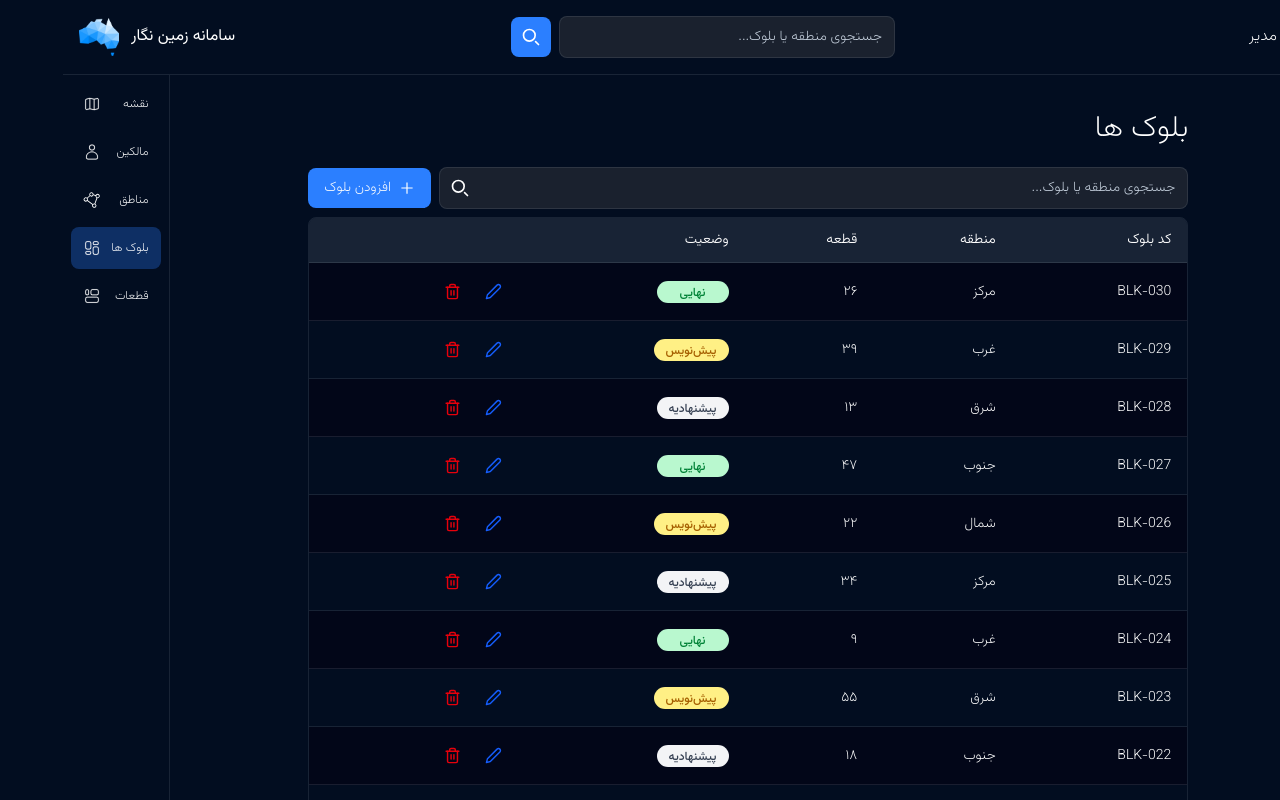
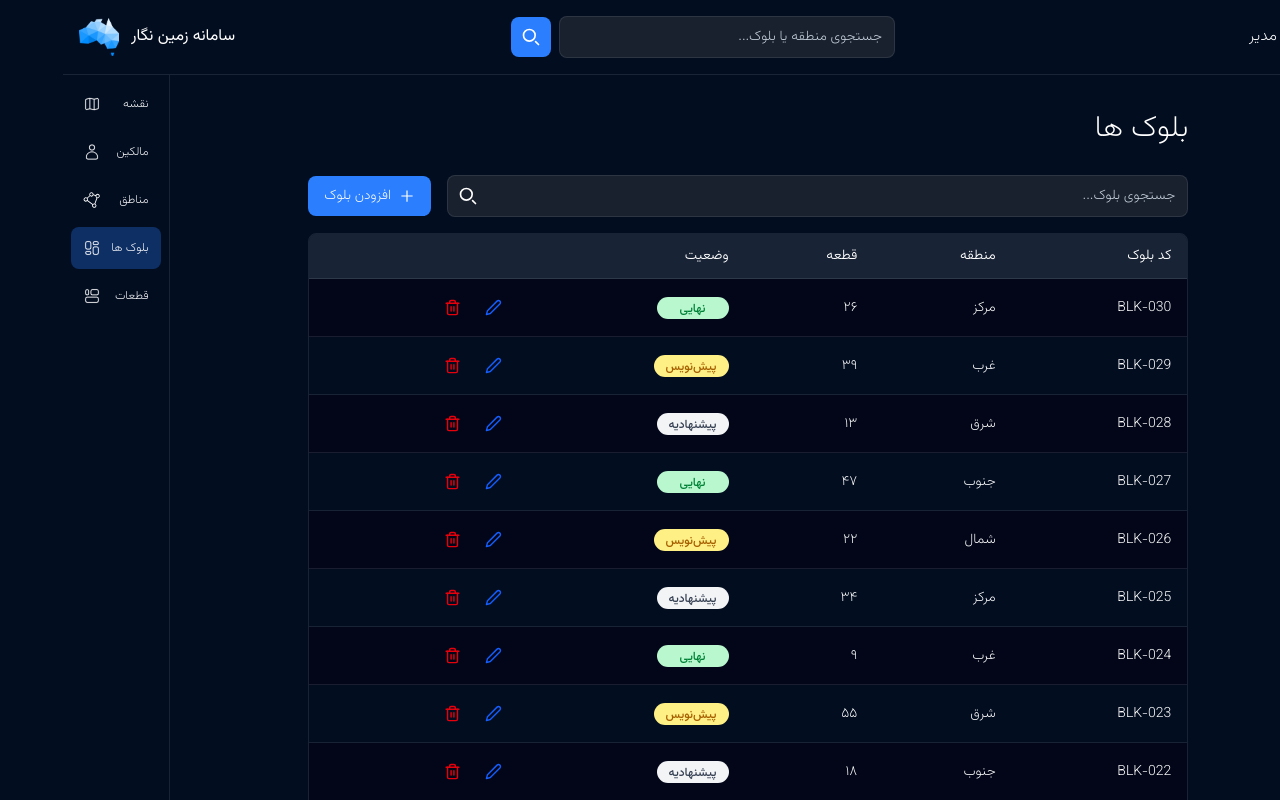
Before and after one commit to navid-nrz/zaminnegar-ui, a Next.js app: page /blocks in a window 1280 px wide. Built offline with nearby package versions, Linux system fonts and the light colour scheme.

Commit message:
Change modal add block

```diff
--- a/src/app/(dashboard)/blocks/page.tsx
+++ b/src/app/(dashboard)/blocks/page.tsx
@@ -2,7 +2,7 @@
 import { AiOutlinePlus } from "react-icons/ai";
 import BlocksTable from "@/app/components/dashboard/blocks/BlocksTable";
 import { useState } from "react";
-import Modal from "@/app/components/dashboard/blocks/BlocksPopupAddBlock";
+import { Dialog } from "@/app/components/Dialog";
 import { IoChevronDown } from "react-icons/io5";
 import { BlockStatus, BlockStatusMap, type Block } from "@/app/components/dashboard/blocks/BlocksTable";
 import { useRouter } from "next/navigation";
@@ -90,11 +90,11 @@ console.log("New Block:", blocks);
   };
   return (
     <div className="w-full h-full overflow-y-auto">
-      <div className="w-full max-w-4xl mx-auto flex flex-col gap-2 items-center pb-4 pt-6 pr-4">
+      <div className="w-full max-w-4xl mx-auto flex flex-col gap-4 items-center pb-4 pt-6 pr-4">
         <h2 className="w-full text-right text-3xl leading-loose font-extralight">
           بلوک ها
         </h2>
-        <div className="block-header w-full flex gap-2 justify-between items-center">
+        <div className="block-header w-full flex gap-4 justify-between items-center">
           <form
             onSubmit={(e) => e.preventDefault()}
             className="flex w-full items-center gap-2 rounded-lg border border-slate-200/10 bg-[#504e4e52]"
@@ -107,7 +107,7 @@ console.log("New Block:", blocks);
               <input
                 type="search"
                 id="simple-search"
-                placeholder="جستجوی منطقه یا بلوک..."
+                placeholder="جستجوی بلوک..."
                 value={searchValue}
                 onChange={(e) => setSearchValue(e.target.value)}
                 className="block w-full py-2.5 px-3 text-sm text-slate-200 outline-none transition placeholder:text-slate-300"
@@ -161,11 +161,17 @@ console.log("New Block:", blocks);
         />
       </div>
 
-      <Modal isOpen={isOpen} onClose={() => setIsOpen(false)}>
-        <h2 className="text-xl text-white mb-4">
-          {selectedBlock ? "ویرایش بلوک" : "افزودن بلوک جدید"}
-        </h2>
-
+      <Dialog
+        open={isOpen}
+        onOpenChange={setIsOpen}
+        title={selectedBlock ? "ویرایش بلوک" : "افزودن بلوک جدید"}
+        description={
+          selectedBlock
+            ? "اطلاعات بلوک انتخاب‌شده را ویرایش کنید."
+            : "اطلاعات بلوک جدید را وارد کنید."
+        }
+        className="text-white"
+      >
         <form
           onSubmit={(e) => e.preventDefault()}
           className="flex flex-col gap-4"
@@ -224,7 +230,7 @@ console.log("New Block:", blocks);
         >
           {selectedBlock ? "ذخیره تغییرات" : "ثبت بلوک"}
         </button>
-      </Modal>
+      </Dialog>
     </div>
   );
 }
```
